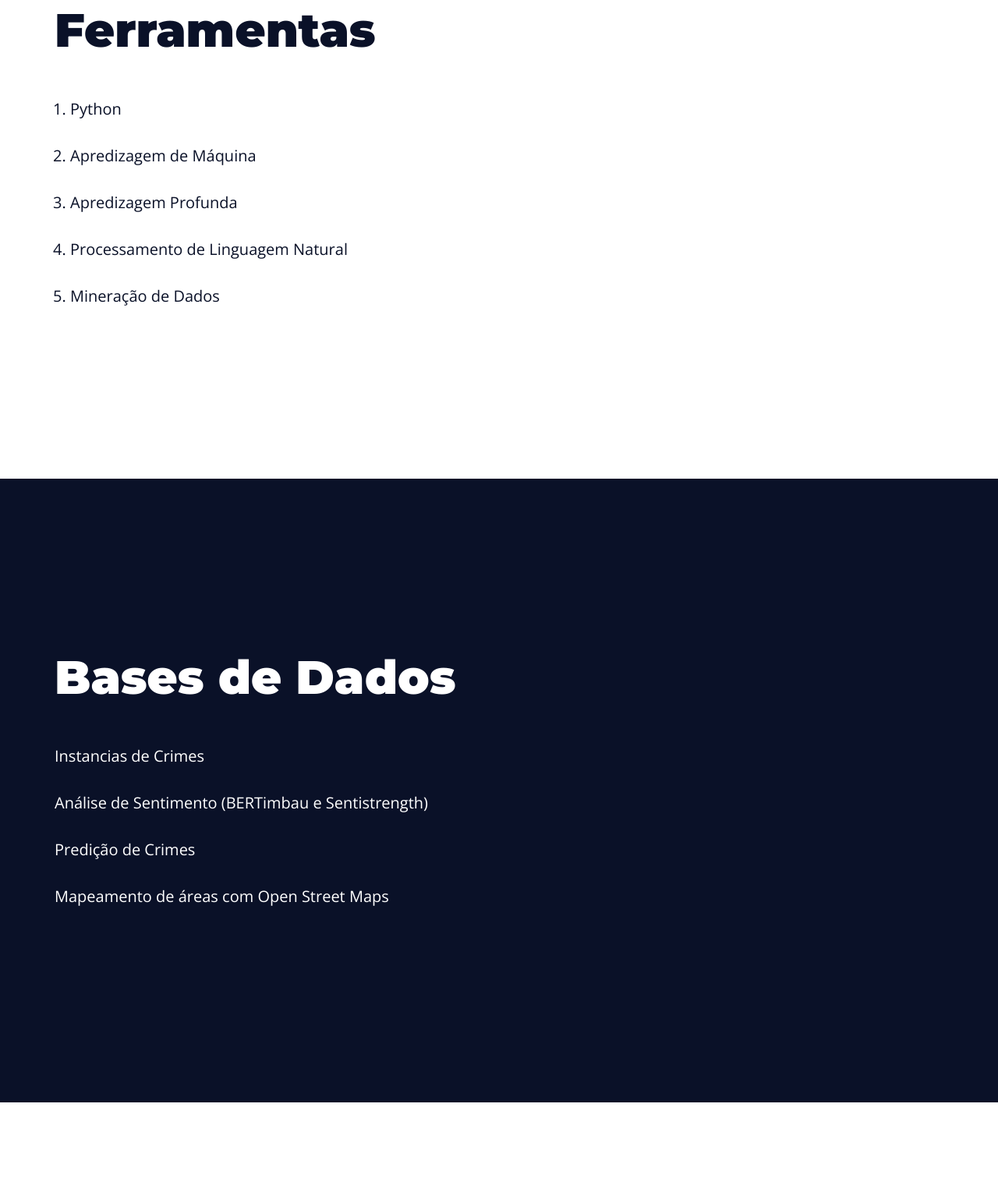
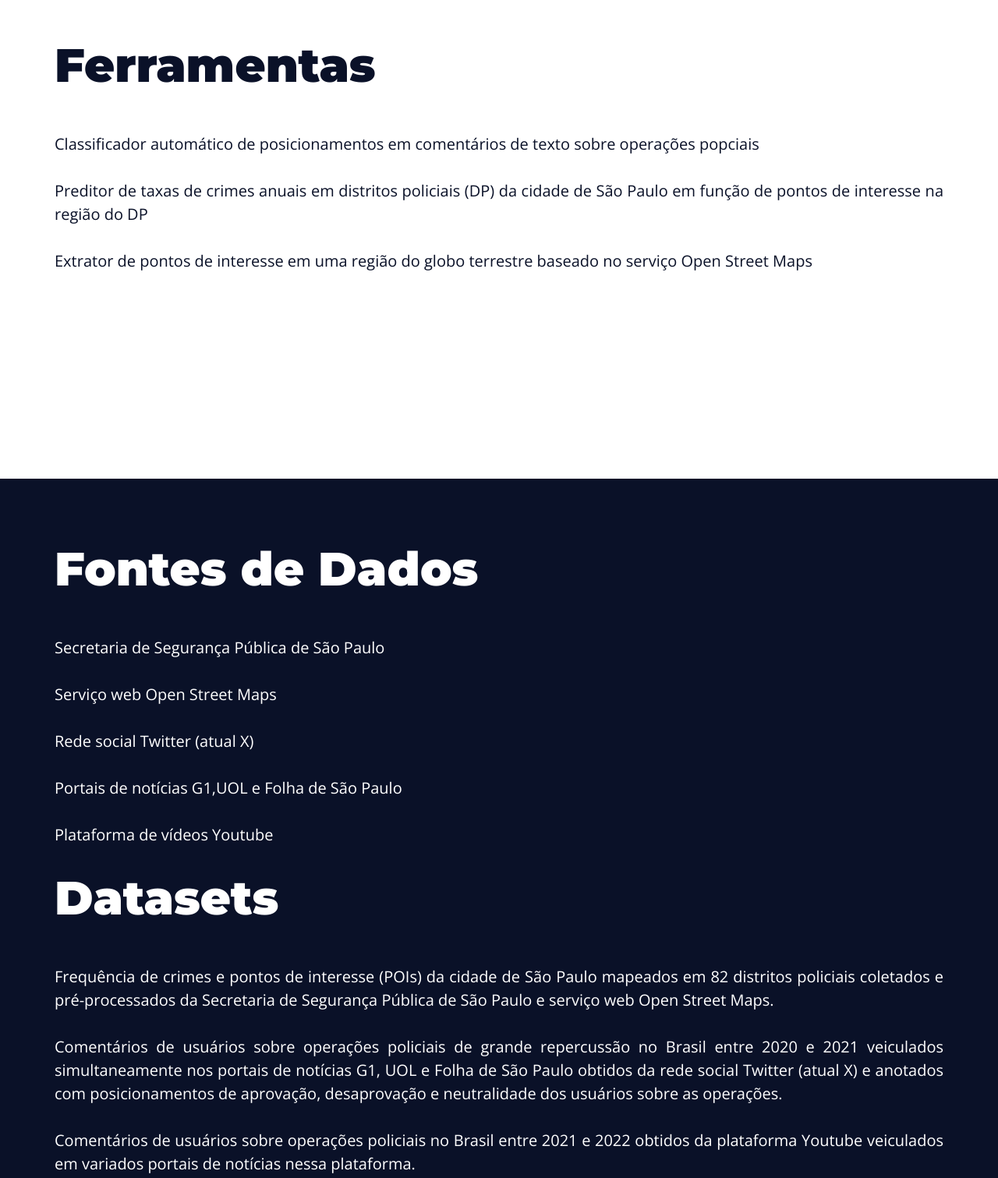
Before and after one commit to LABPAAD/C-MonAnalys, a plain HTML site: page index.html in a window 1280 px wide. Shown: the part 2800-4311 px from the top of the page at 78% size. Drawn offline with nearby package versions, Linux system fonts and the light colour scheme.

Commit message:
atualização de repositorios

```diff
--- a/index.html
+++ b/index.html
@@ -105,7 +105,8 @@
                 </p>
                 <p>
                     <a rel="nofollow" target="_blank" href="assets/docs/resumo_siufpi2023_carlos.pdf">
-                        Análise da Percepção das Pessoas Sobre Atuação dos Órgãos Responsáveis por Segurança Pública, (2023)
+                        Análise da Percepção das Pessoas Sobre Atuação dos Órgãos Responsáveis por Segurança Pública,
+                        (2023)
                     </a>
                 </p>
 
@@ -117,40 +118,89 @@
             <div class="main-content grid-one-content text-primary">
                 <h2 class="grid-main-heading">Ferramentas</h2>
                 <ul>
-                    <li>Python</li>
-                    <li>Apredizagem de Máquina</li>
-                    <li>Apredizagem Profunda</li>
-                    <li>Processamento de Linguagem Natural</li>
-                    <li>Mineração de Dados</li>
+                    <p>
+                        <a rel="nofollow" target="_blank"
+                            href="https://github.com/LABPAAD/classificador_posicionamentos">
+                            Classificador automático de posicionamentos em comentários de texto sobre operações popciais
+                        </a>
+                    </p>
+                    <p>
+                        <a rel="nofollow" target="_blank" href="https://github.com/LABPAAD/preditor_crimes_anuais">
+                            Preditor de taxas de crimes anuais em distritos policiais (DP) da cidade de São Paulo em
+                            função de pontos de interesse na região do DP
+                        </a>
+                    </p>
+                    <p>
+                        <a rel="nofollow" target="_blank" href="https://github.com/LABPAAD/Extrator_POIS">
+                            Extrator de pontos de interesse em uma região do globo terrestre baseado no serviço Open
+                            Street Maps
+                        </a>
+                    </p>
+
                 </ul>
             </div>
         </section>
 
         <section id="data-sources" class="primary-color-bg section">
             <div class="main-content grid-one-content text-white">
-                <h2 class="grid-main-heading">Bases de Dados</h2>
+                <h2 class="grid-main-heading">Fontes de Dados</h2>
                 <p>
-                    <a rel="nofollow" target="_blank" href="https://github.com/LABPAAD/crimes_stance">
-                        Instancias de Crimes
-                    </a>
-                </p>
-
-                 <p>
-                    <a rel="nofollow" target="_blank" href="https://github.com/LABPAAD/sentiment_analysis">
-                        Análise de Sentimento (BERTimbau e Sentistrength)
+                    <a rel="nofollow" target="_blank" href="https://www.ssp.sp.gov.br/estatistica">
+                        Secretaria de Segurança Pública de São Paulo
                     </a>
                 </p>
 
                 <p>
-                    <a rel="nofollow" target="_blank" href="https://github.com/LABPAAD/crimes_prediction">
-                        Predição de Crimes
+                    <a rel="nofollow" target="_blank" href="https://www.openstreetmap.org/">
+                        Serviço web Open Street Maps
+                    </a>
+                </p>
+
+                <p>
+                    <a rel="nofollow" target="_blank" href="https://twitter.com/">
+                        Rede social Twitter (atual X)
                     </a>
                 </p>
                 <p>
-                    <a rel="nofollow" target="_blank" href="https://github.com/LABPAAD/urban_computing">
-                        Mapeamento de áreas com Open Street Maps
+
+                    Portais de notícias <a rel="nofollow" target="_blank" href="https://g1.globo.com/">G1</a>,<a
+                        rel="nofollow" target="_blank" href="https://www.uol.com.br/">UOL</a> e
+                    <a rel="nofollow" target="_blank" href="https://www.folha.uol.com.br/">Folha de São Paulo</a>
+
+                </p>
+                <p>
+                    <a rel="nofollow" target="_blank" href="https://www.youtube.com/">
+                        Plataforma de vídeos Youtube
                     </a>
                 </p>
+
+
+                <h2 class="grid-main-heading">Datasets</h2>
+                <p>
+                    <a rel="nofollow" target="_blank" href="https://github.com/LABPAAD/frequencia_crimesEPOIs">
+                        Frequência de crimes e pontos de interesse (POIs) da cidade de São Paulo mapeados em 82
+                        distritos policiais coletados e pré-processados da Secretaria de Segurança Pública de São Paulo
+                        e serviço web Open Street Maps.
+                    </a>
+                </p>
+                <p>
+                    <a rel="nofollow" target="_blank" href="https://github.com/LABPAAD/dataset_posicionamento">
+                        Comentários de usuários sobre operações policiais de grande repercussão no Brasil entre 2020 e
+                        2021 veiculados simultaneamente nos portais de notícias G1, UOL e Folha de São Paulo obtidos da
+                        rede social Twitter (atual X) e anotados com posicionamentos de aprovação, desaprovação e
+                        neutralidade dos usuários sobre as operações.
+                    </a>
+                </p>
+
+                <p>
+                    <a rel="nofollow" target="_blank" href="">
+                        Comentários de usuários sobre operações policiais no Brasil entre 2021 e 2022 obtidos da
+                        plataforma Youtube veiculados em variados portais de notícias nessa plataforma.
+                    </a>
+                </p>
+
+
+
             </div>
         </section>
         <section id="researchers" class="white-bg section">
@@ -158,14 +208,12 @@
                 <h2 class="grid-main-heading">Pesquisadores</h2>
 
                 <p>
-                    <a rel="nofollow" target="_blank"
-                        href="http://lattes.cnpq.br/5984202704503148">
+                    <a rel="nofollow" target="_blank" href="http://lattes.cnpq.br/5984202704503148">
                         Glauber Dias Gonçalves - CSHNB-UFPI
                     </a>
                 </p>
                 <p>
-                    <a rel="nofollow" target="_blank"
-                        href="http://lattes.cnpq.br/0748942455194916">
+                    <a rel="nofollow" target="_blank" href="http://lattes.cnpq.br/0748942455194916">
                         Carlos Henrique Gomes Ferreira (convidado) – DCC UFOP
                     </a>
                 </p>
@@ -182,8 +230,7 @@
             <div class="main-content grid-one-content text-white">
                 <h2 class="grid-main-heading">Estudantes</h2>
                 <p>
-                    <a rel="nofollow" target="_blank"
-                        href="http://lattes.cnpq.br/9853681509361013">
+                    <a rel="nofollow" target="_blank" href="http://lattes.cnpq.br/9853681509361013">
                         Carlos Henrique Vale e Silva – CSHNB-UFPI
                     </a>
                 </p>
@@ -198,8 +245,7 @@
                     </a>
                 </p>
                 <p>
-                    <a rel="nofollow" target="_blank"
-                        href="http://lattes.cnpq.br/7066747969819759">
+                    <a rel="nofollow" target="_blank" href="http://lattes.cnpq.br/7066747969819759">
                         Marcos Paulo Fontes Feitosa – CSHNB UFPI (atuou em 2021-2022)
                     </a>
                 </p>
```
Also changed, not shown: 1 other file.
